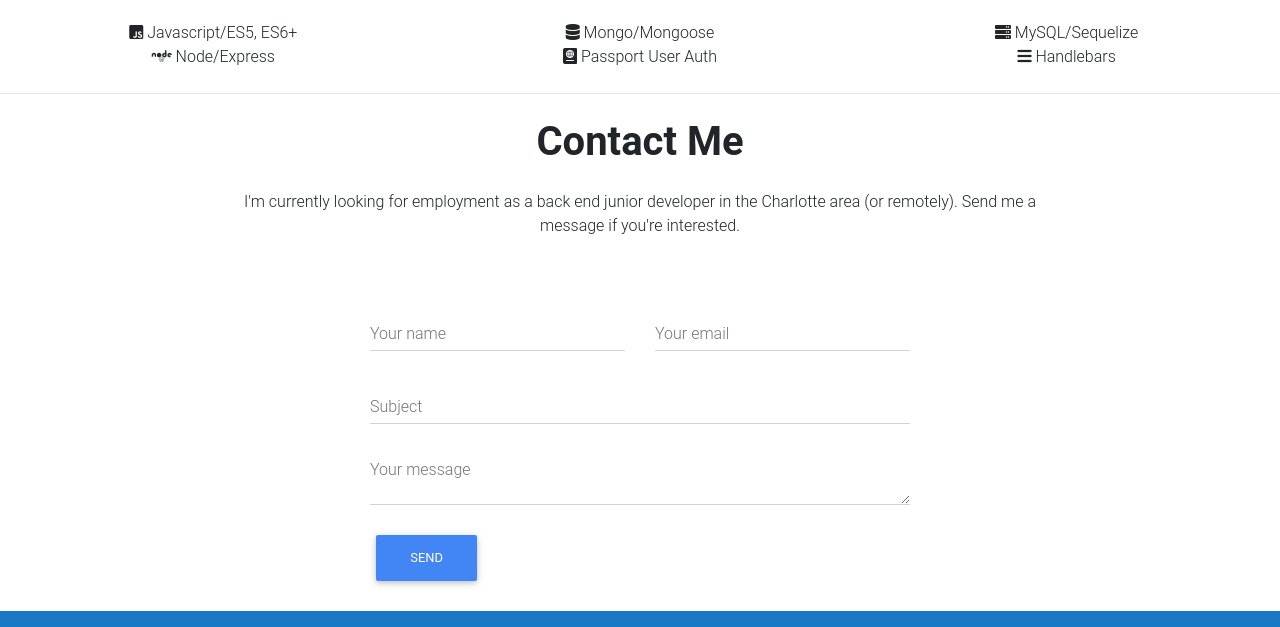
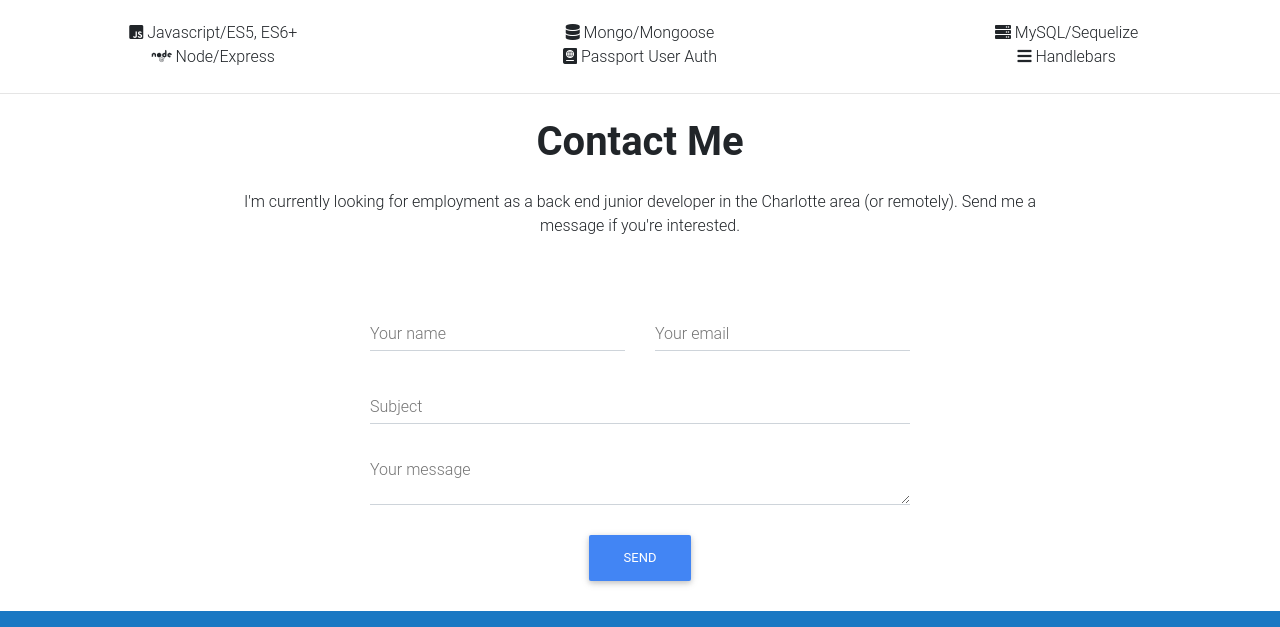
Before and after one commit to Tim1986/portfolio-3, a plain HTML site: page index.html in a window 1280 px wide. Shown: the part 1689-2316 px from the top of the page. Drawn offline with nearby package versions, Linux system fonts and the light colour scheme.

Commit message:
centered submit button

```diff
--- a/index.html
+++ b/index.html
@@ -460,7 +460,7 @@
 
                 </form>
 
-                <div class="text-center text-md-left">
+                <div class="text-center">
                     <a class="btn btn-primary" onclick="document.getElementById('contact-form').submit();">Send</a>
                 </div>
                 <div class="status"></div>
```
